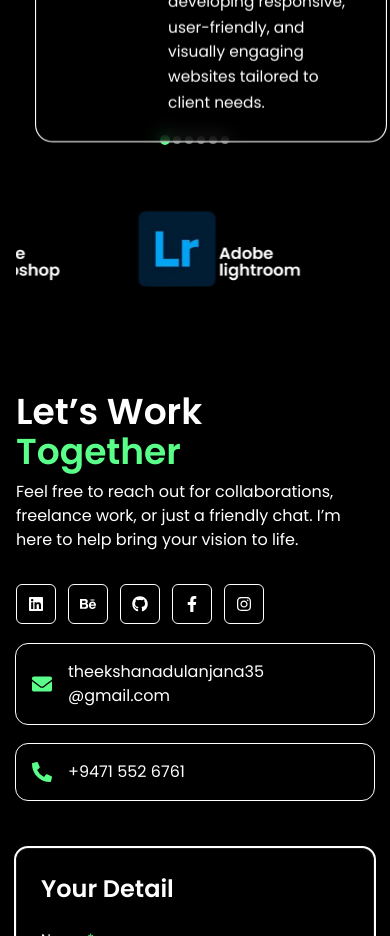
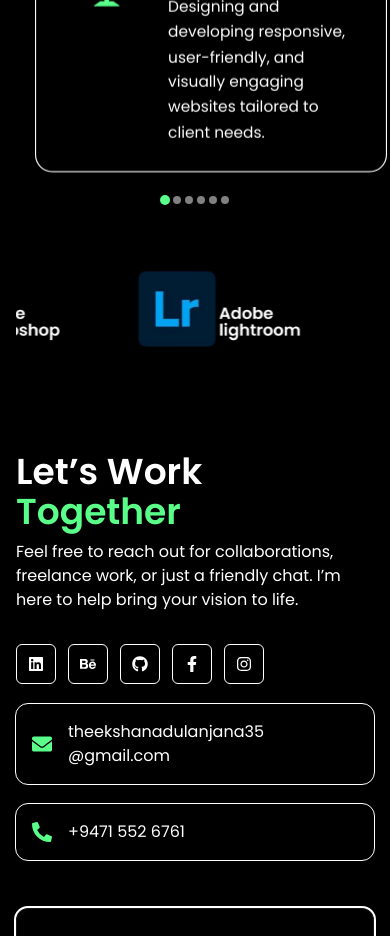
Before and after one commit to TheekshanaDulanjana/Personal-Portfolio, a React (Vite) app: page /#projects in a window 390 px wide. Shown: the part 4720-5656 px from the top of the page. Built offline with nearby package versions, Linux system fonts and the light colour scheme; a web font is replaced by a local one.

Commit message:
Reposiraty change

```diff
--- a/src/Components/DesignWorkComponents.jsx
+++ b/src/Components/DesignWorkComponents.jsx
@@ -178,7 +178,7 @@ const DesignWorkComponents = () => {
         onTouchStart={handleTouchStart}
         onTouchMove={handleTouchMove}
       >
-<div className="relative flex items-center justify-center -mt-15">
+<div className="relative flex items-center justify-center sm:-mt-15">
   {items.map((item, index) => (
     <div
       key={index}
@@ -208,7 +208,7 @@ const DesignWorkComponents = () => {
       </div>
 
       {/* Navigation Dots */}
-      <div className="flex justify-center -mt-15 space-x-1">
+      <div className="flex justify-center sm:-mt-15 space-x-1">
         {items.map((_, index) => (
           <button
             key={index}
```
